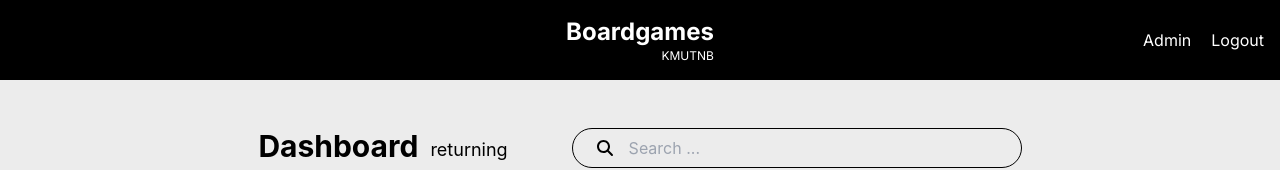
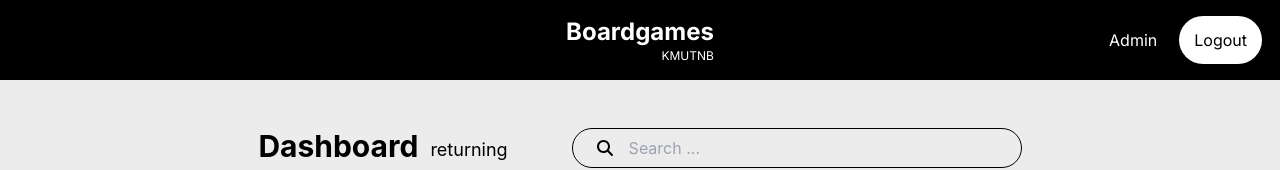
Before and after one commit to 6604062616134/SEproject, a React (Create React App) app in the folder frontend/: page /dashboard in a window 1280 px wide. Shown: the top 170 px of the page. Built offline with nearby package versions, Linux system fonts and the light colour scheme; no server answers.

Commit message:
edit style btn

```diff
--- a/frontend/src/components/navbar-admin.js
+++ b/frontend/src/components/navbar-admin.js
@@ -31,8 +31,8 @@ function NavbarAdmin({ isMenuOpen, toggleMenu }) {
                         <p className='text-right text-xs'>KMUTNB</p>
                     </div>
                     <div className='flex gap-5 p-4' style={{ position: 'absolute', right: '0' }}>
-                        <p className='cursor-pointer'>Admin</p>
-                        <button onClick={openLogoutModal} className="btn-logout">
+                        <p className='py-4 cursor-pointer'>Admin</p>
+                        <button onClick={openLogoutModal} className="btn-logoutAdmin">
                             Logout
                         </button>
                     </div>
--- a/frontend/src/components/navbar-login.js
+++ b/frontend/src/components/navbar-login.js
@@ -168,7 +168,7 @@ function NavbarLogin({ isMenuOpen, toggleMenu }) {
                                 Cancel
                             </button>
                             <button
-                                className="btn-custom bg-red-500 text-white px-4 py-2 rounded"
+                                className="btn-search"
                                 onClick={logout}
                             >
                                 Logout
--- a/frontend/src/index.css
+++ b/frontend/src/index.css
@@ -83,14 +83,12 @@ body {
   cursor: pointer; /* เปลี่ยนเคอร์เซอร์เมื่อ hover */
   border-radius: 24px; /* ขอบโค้งมน */
   border: 1px solid white;
-  /* box-shadow: 0 4px 8px rgba(0, 0, 0, 0.2); */
   transition: background-color 0.3s; /* เพิ่มการเปลี่ยนสีพื้นหลังเมื่อ hover */
 }
 
 .btn-accept:hover {
   background-color: transparent; /* สีพื้นหลังเมื่อ hover */
   color: rgb(68, 186, 94);
-  /* border: 1px solid black; */
   border: 1px solid rgb(68, 186, 94);
 }
 
@@ -106,13 +104,32 @@ body {
   cursor: pointer; /* เปลี่ยนเคอร์เซอร์เมื่อ hover */
   border-radius: 24px; /* ขอบโค้งมน */
   border: 1px solid white;
-  /* box-shadow: 0 4px 8px rgba(0, 0, 0, 0.2); */
   transition: background-color 0.3s; /* เพิ่มการเปลี่ยนสีพื้นหลังเมื่อ hover */
 }
 
 .btn-reject:hover {
   background-color: transparent; /* สีพื้นหลังเมื่อ hover */
   color: rgb(236, 63, 63);
-  /* border: 1px solid black;  */
   border: 1px solid rgb(236, 63, 63);
 }
+
+.btn-logoutAdmin {
+  background-color: rgb(255, 255, 255);
+  color: rgb(0, 0, 0); /* สีตัวอักษร */
+  padding: 6px 15px; /* ระยะห่างภายในปุ่ม */
+  text-align: center; /* จัดข้อความให้อยู่ตรงกลาง */
+  text-decoration: none; /* ไม่มีการขีดเส้นใต้ */
+  display: inline-block; /* แสดงเป็นบล็อกแบบอินไลน์ */
+  font-size: 16px; /* ขนาดตัวอักษร */
+  margin: 4px 2px; /* ระยะห่างภายนอกปุ่ม */
+  cursor: pointer; /* เปลี่ยนเคอร์เซอร์เมื่อ hover */
+  border-radius: 24px; /* ขอบโค้งมน */
+  box-shadow: 0 4px 8px rgba(0, 0, 0, 0.2);
+  transition: background-color 0.3s; /* เพิ่มการเปลี่ยนสีพื้นหลังเมื่อ hover */
+}
+
+.btn-logoutAdmin:hover {
+  background-color: transparent; /* สีพื้นหลังเมื่อ hover */
+  color: rgb(255, 255, 255);
+  border: 1px solid rgb(255, 255, 255);
+}
```
